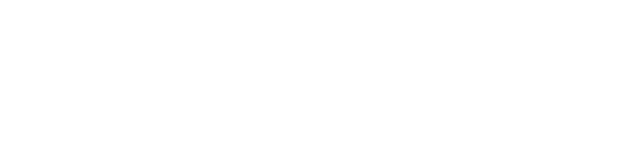
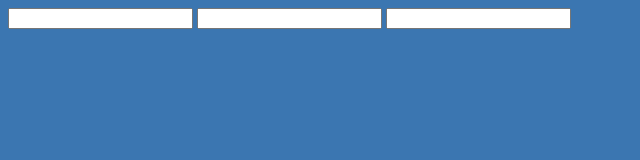
Before and after one commit to arfi19/birthdaygenerator, a plain HTML site: page index.html in a window 1280 px wide. Shown: the whole page, without its empty margins (0-640 px from the left). Drawn offline with Linux system fonts and the light colour scheme; files that its build step writes are made by us from their sources.

Commit message:
add inputs

```diff
--- a/index.html
+++ b/index.html
@@ -2,7 +2,13 @@
 <html>
   <head>
     <title>BIRTHDAY GENERATOR</title>
-    <link href="boostrap.min.css" rel="stylehseet" type="text/css"
-    <link rel="stylesheet" href="css/styles.css" type="text/css"
+    <link rel="stylesheet" href="css/styles.css">
   </head>
+    <body>
+      <div class="form">
+        <input id="year" type="number">
+        <input id="month" type="number">
+        <input id="dates" type="number">
+      </div>
+    </body>
 </html>
```
